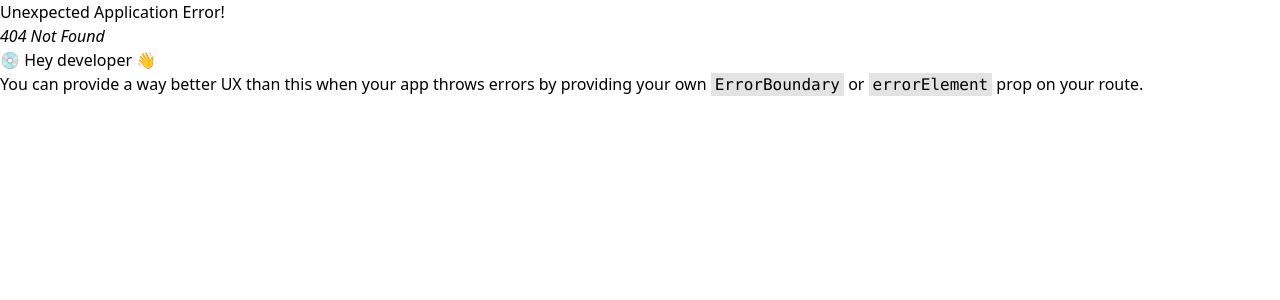
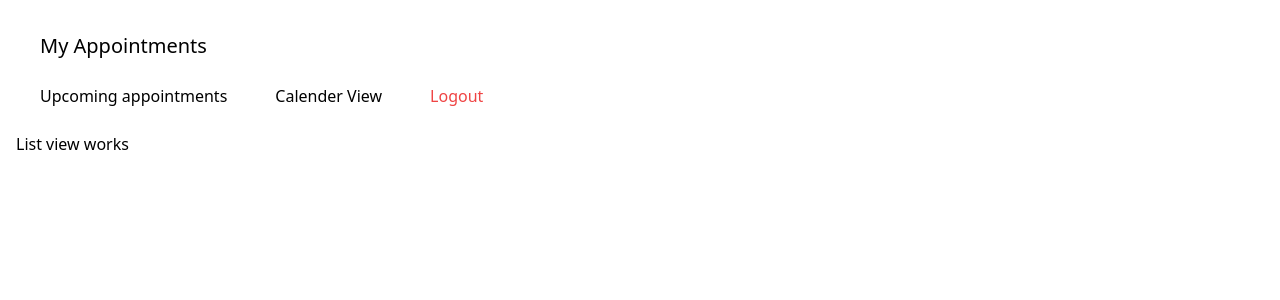
Before and after one commit to saurabhshalu/meet-planner, a React (Vite) app in the folder frontend/: page /dashboard in a window 1280 px wide. Before the commit this address had no page. Shown: the top 300 px of the page. Built offline with nearby package versions, Linux system fonts and the light colour scheme.

Commit message:
DEv changes

```diff
--- a/frontend/src/App.jsx
+++ b/frontend/src/App.jsx
@@ -6,6 +6,7 @@ import OtpVerification from "./OtpVerification/OtpVerification";
 import SlotSelection from "./SlotSelection/SlotSelection";
 import { ToastContainer } from "react-toastify";
 import "react-toastify/dist/ReactToastify.css";
+import EventList from "./EventComponent/Event";
 function App() {
   const routes = createBrowserRouter([
     {
@@ -23,6 +24,10 @@ function App() {
     {
       path: "/Slots",
       element: <SlotSelection />,
+    },
+    {
+      path: "/dashboard",
+      element: <EventList />,
     },
   ]);
   // const [user, setUser] = useState(null);
--- /dev/null
+++ b/frontend/src/EventComponent/Event.jsx
@@ -0,0 +1,56 @@
+import { useState } from "react";
+import EventList from "./EventList/EventList";
+import EventCalView from "./EventCalView/EventCalView";
+import { useNavigate } from "react-router-dom";
+
+export default function Events() {
+  const [mode, setMode] = useState(true);
+  const navigate = useNavigate();
+
+  return (
+    <>
+      <main className="container mx-auto px-4 my-8">
+        <h1 className="text-xl text-bold ml-6">My Appointments</h1>
+        <nav className="flex flex-row">
+          <div
+            className={
+              "Upcoming-events p-6 border-b-1" +
+              (mode ? "border-black" : "border-transparent")
+            }
+            onClick={() => setMode(true)}
+          >
+            <h4 className={"text-bold text-md"}>Upcoming appointments</h4>
+          </div>
+          <div
+            className={
+              "Upcoming-events p-6 border-b-1" +
+              (mode ? "border-transparent" : "border-black")
+            }
+            onClick={() => setMode(false)}
+          >
+            <h4 className="text-bold text-md ">Calender View</h4>
+          </div>
+          <div
+            className={
+              "Upcoming-events p-6 border-b-1" +
+              (mode ? "border-transparent" : "border-black")
+            }
+            onClick={() => setMode(false)}
+          >
+            <button
+              onClick={() => {
+                window.localStorage.removeItem("user");
+                navigate("/", { replace: true });
+              }}
+              className="text-bold text-md text-red-500"
+            >
+              Logout
+            </button>
+          </div>
+        </nav>
+
+        {mode ? <EventList /> : <EventCalView />}
+      </main>
+    </>
+  );
+}
--- /dev/null
+++ b/frontend/src/EventComponent/EventCalView/EventCalView.jsx
@@ -0,0 +1,5 @@
+const EventCalView = () => {
+  return <div>EventCalView</div>;
+};
+
+export default EventCalView;
--- /dev/null
+++ b/frontend/src/EventComponent/EventList/EventList.jsx
@@ -0,0 +1,3 @@
+export default function EventList() {
+  return <>List view works</>;
+}
--- a/frontend/src/Login/Login.jsx
+++ b/frontend/src/Login/Login.jsx
@@ -28,7 +28,7 @@ function Login() {
       }
 
       window.localStorage.setItem("user", JSON.stringify(data.message));
-      navigate("/Dashboard");
+      navigate("/dashboard");
     } catch (error) {
       toast.error(error?.response?.data?.message || error.message);
     } finally {
```
Also changed, not shown: 1 other file (tests, documents, lock files or other folders).
